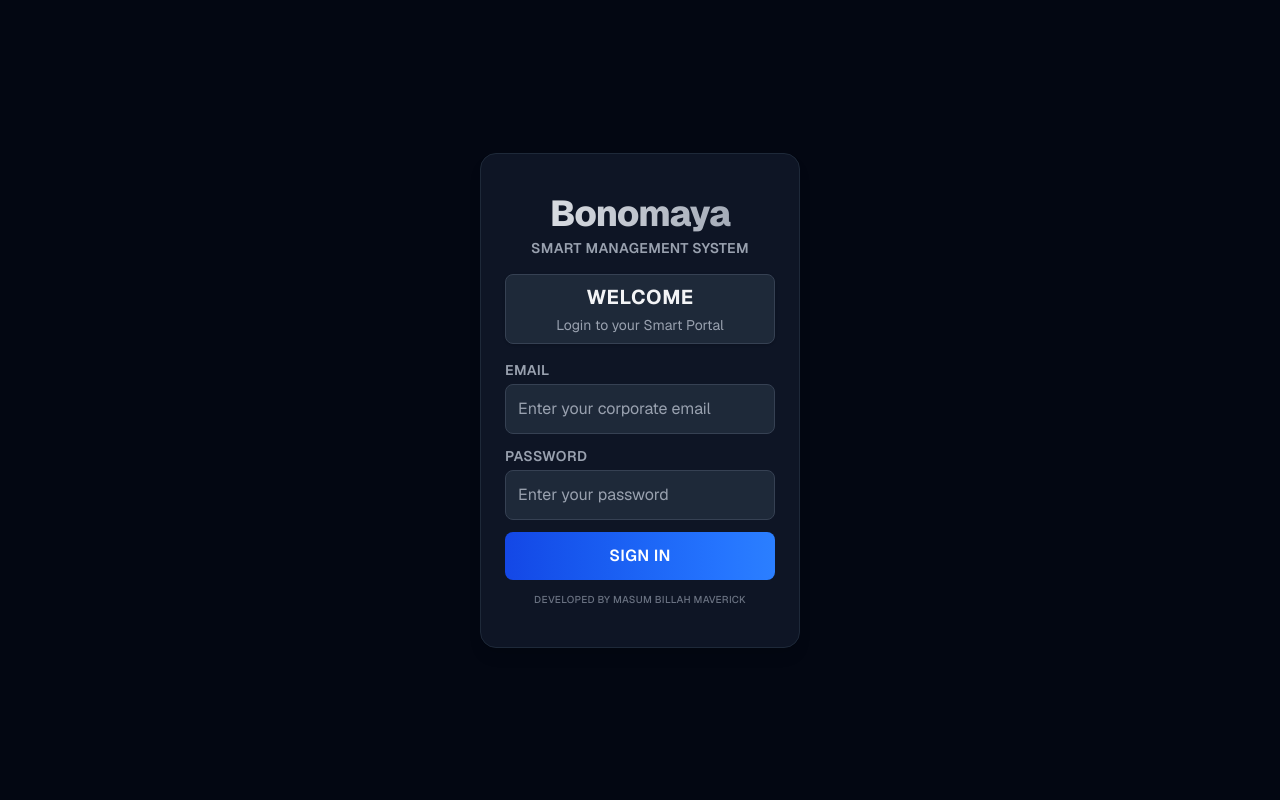
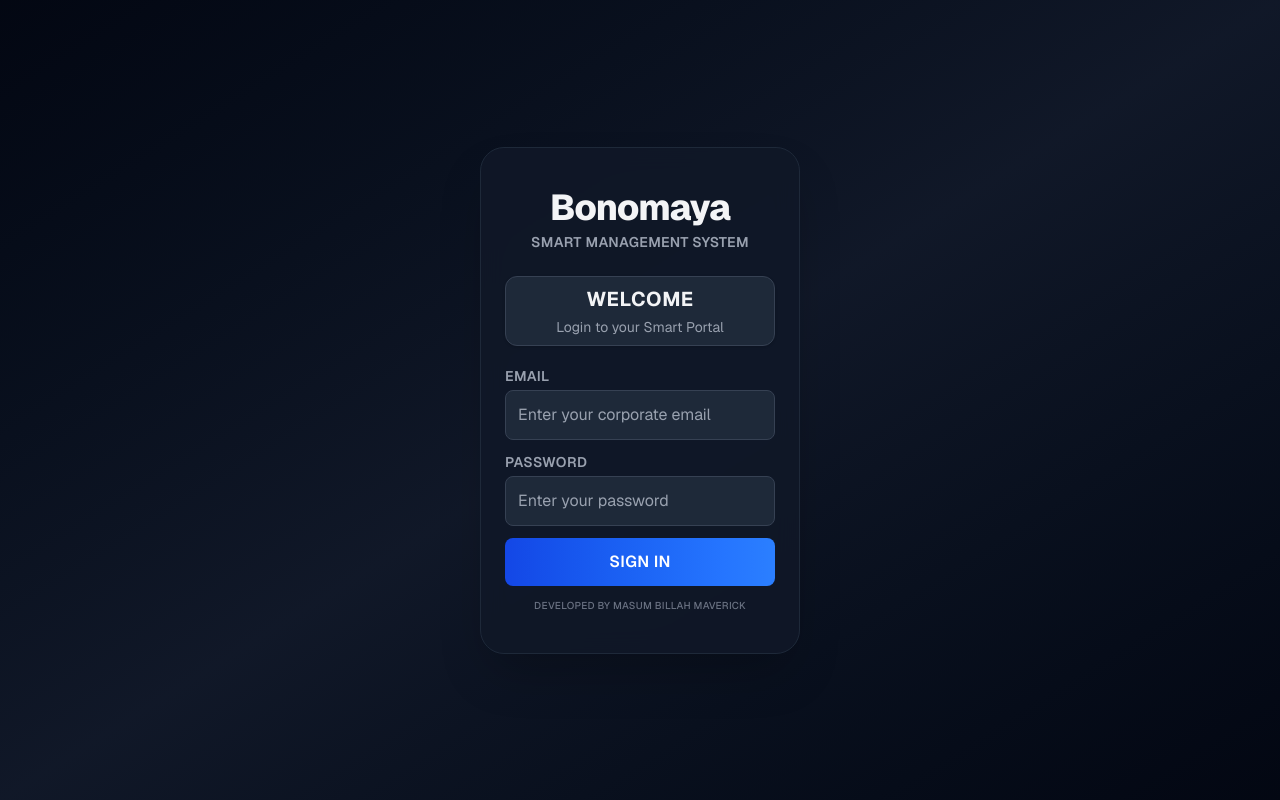
Before and after one commit to masumbillah-swe/bonomaya-management, a Next.js app: page /login in a window 1280 px wide. Built offline with nearby package versions, Linux system fonts and the light colour scheme; no server answers.

Commit message:
Fixed all errors and implemented Enterprise Admin Panel

```diff
--- a/app/login/page.js
+++ b/app/login/page.js
@@ -46,15 +46,15 @@
   }, []);
 
   return (
-    <div className="min-h-screen flex items-center justify-center bg-gray-950 font-sans px-4">
+    <div className="min-h-screen flex items-center justify-center bg-gradient-to-br from-gray-950 via-gray-900 to-gray-950 px-4 font-sans">
 
-      {/* Compact Login Card */}
-      <div className={`w-full max-w-xs rounded-2xl shadow-lg bg-gray-900/90 backdrop-blur-sm border border-gray-800
+      {/* ERP Card */}
+      <div className={`w-full max-w-xs rounded-3xl bg-gray-900/95 backdrop-blur-md border border-gray-800 shadow-2xl
         ${isMobile ? "px-4 py-8" : "px-6 py-10"}`}>
 
         {/* Branding */}
-        <div className="text-center mb-4">
-          <h1 className={`font-extrabold tracking-tight text-transparent bg-clip-text bg-gradient-to-r from-gray-200 to-gray-400 text-3xl sm:text-4xl`}>
+        <div className="text-center mb-6">
+          <h1 className="text-3xl sm:text-4xl font-extrabold tracking-tight text-gray-100">
             Bonomaya
           </h1>
           <p className="text-gray-400 uppercase tracking-wide mt-1 text-xs sm:text-sm font-semibold">
@@ -63,7 +63,7 @@
         </div>
 
         {/* Welcome Box */}
-        <div className="text-center mb-4 border border-gray-700 rounded-lg py-2 px-3 bg-gray-800 shadow-sm">
+        <div className="text-center mb-5 border border-gray-700 rounded-xl py-2 px-3 bg-gray-800 shadow-sm">
           <h2 className="font-bold text-gray-100 text-lg sm:text-xl tracking-wide uppercase">
             Welcome
           </h2>
```
